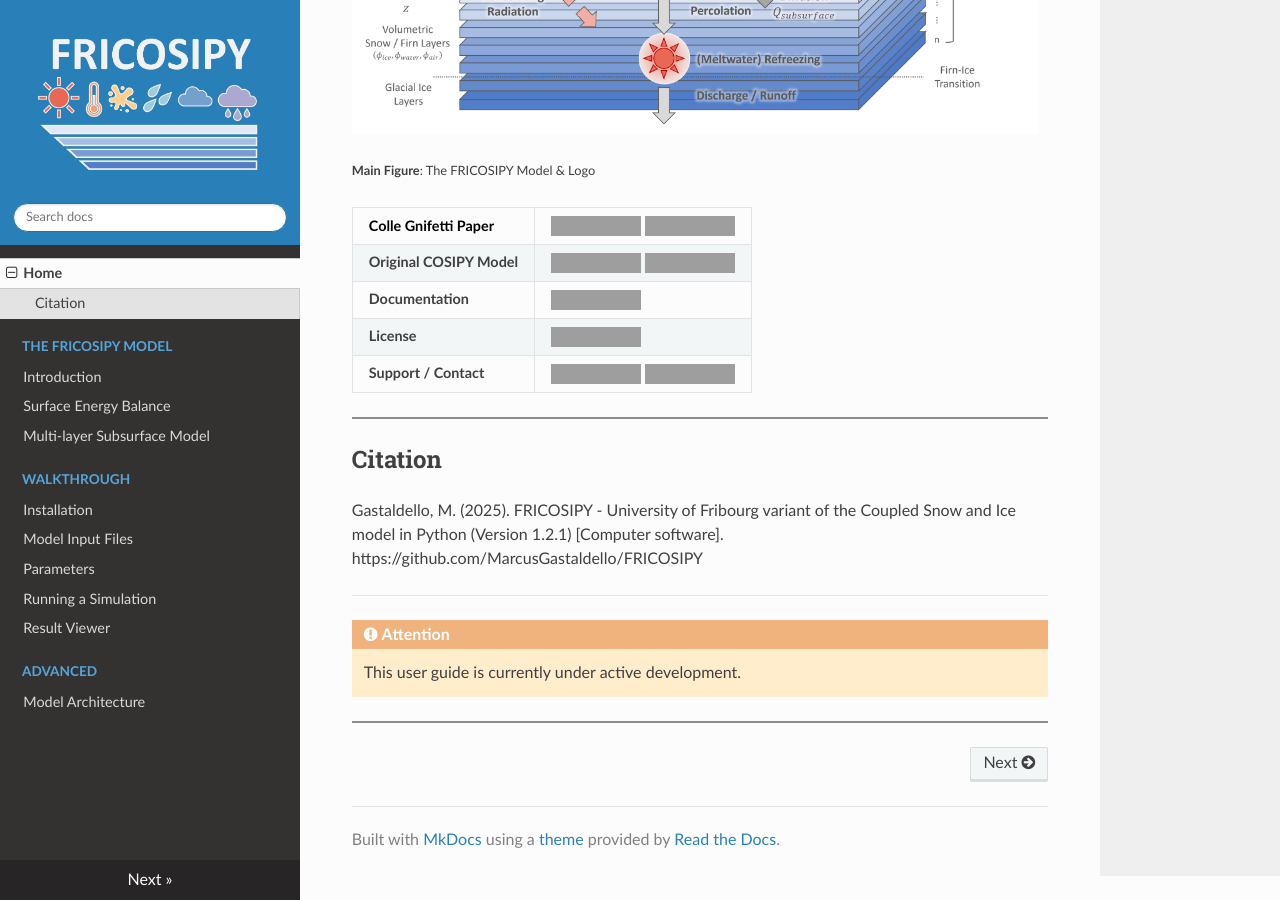
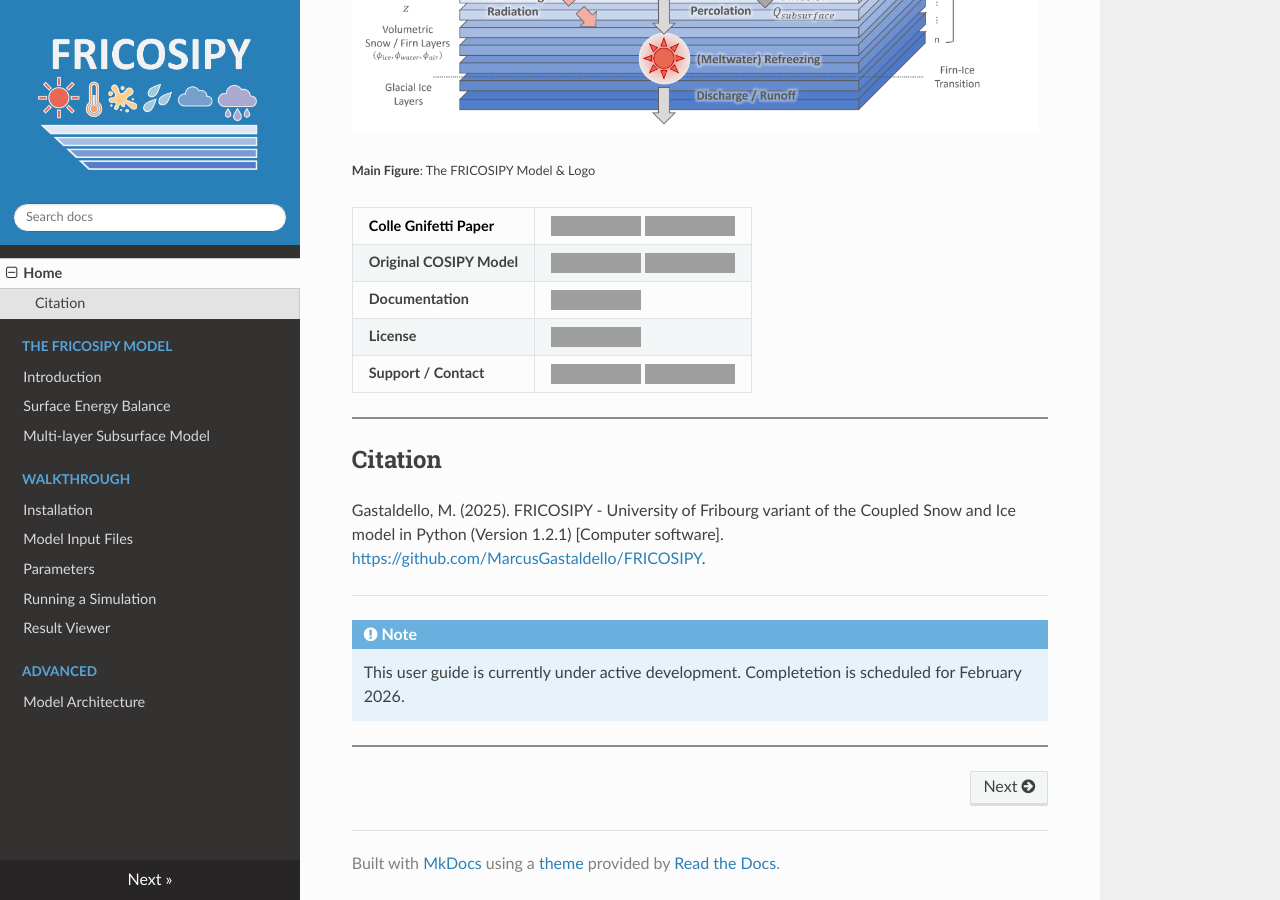
Before and after one commit to MarcusGastaldello/FRICOSIPY, an MkDocs documentation site: the page built from docs/index.md, in a window 1280 px wide and 900 px high, scrolled down 824 px, cut to the strip 0-900 px from the top of the window. Built offline with MkDocs 1.6.1, drawn with Linux system fonts in a browser that asks for light colours; nearby versions of some CDN libraries; grey boxes are pictures that could not be loaded.

Commit message:
Update index.md

```diff
--- a/docs/index.md
+++ b/docs/index.md
@@ -30,12 +30,12 @@
 
 ## Citation
 
-Gastaldello, M. (2025). FRICOSIPY - University of Fribourg variant of the Coupled Snow and Ice model in Python (Version 1.2.1) [Computer software]. https://github.com/MarcusGastaldello/FRICOSIPY
+Gastaldello, M. (2025). FRICOSIPY - University of Fribourg variant of the Coupled Snow and Ice model in Python (Version 1.2.1) [Computer software]. [https://github.com/MarcusGastaldello/FRICOSIPY](https://github.com/MarcusGastaldello/FRICOSIPY).
 
 ---
 
-!!! attention
+!!! note
 
-    This user guide is currently under active development.
+    This user guide is currently under active development. Completetion is scheduled for February 2026.
 
 <hr style="height:2px; background-color:#8b8b8b; border:none;" />
```
